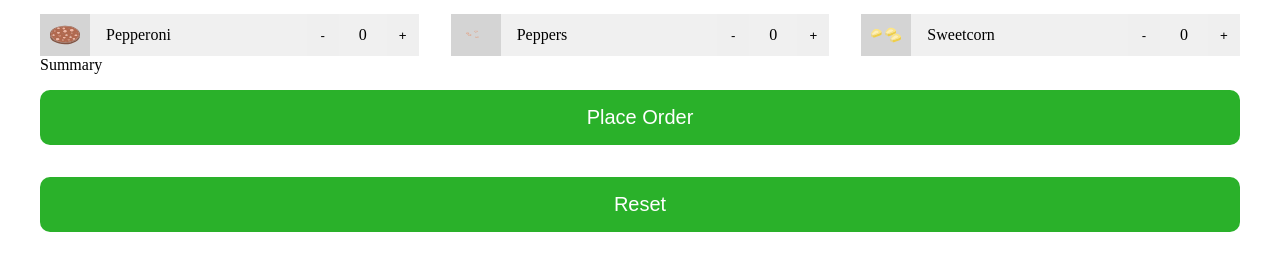
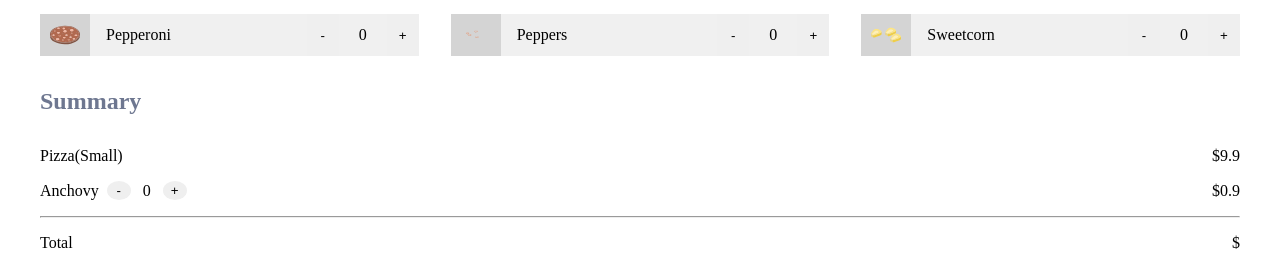
Before and after one commit to Haley-Zhu/pizza-zhu, a React app: page / in a window 1280 px wide. Shown: the part 697-952 px from the top of the page. Built offline with nearby package versions, Linux system fonts and the light colour scheme.

Commit message:
complete Summary, 1st stateless react completed

```diff
--- a/src/components/PizzaCreator/PizzaCreator.jsx
+++ b/src/components/PizzaCreator/PizzaCreator.jsx
@@ -3,6 +3,7 @@ import Details from '../Details';
 import SubmitButton from '../SubmitButton';
 import Sizes from '../Sizes';
 import Toppings from '../Toppings';
+import Summary from '../Summary';
 import './PizzaCreator.css';
 
 const PizzaCreator = () => (
@@ -10,7 +11,8 @@ const PizzaCreator = () => (
     <Details />
     <Sizes />
     <Toppings />
-    <div>Summary</div>
+    <Summary selectedPizza={{ sizestyle:'small', price: 9.9}}
+    selectToppings={[{toppingName: 'anchovy', toppingPrice: 0.9}]} />
     <SubmitButton>Place Order</SubmitButton>
     <SubmitButton>Reset</SubmitButton>
   </div>
--- a/src/components/Size/Size.jsx
+++ b/src/components/Size/Size.jsx
@@ -6,7 +6,7 @@ const Size = ({
   sizestyle,
   price
 }) => (
-  <div className={`size size--${sizestyle}`}>
+  <div key={sizestyle} className={`size size--${sizestyle}`}>
     <img src={sizeimg} alt={sizestyle} />
     <div className="size__name">{sizestyle}
       <br />
--- a/src/components/Sizes/Sizes.jsx
+++ b/src/components/Sizes/Sizes.jsx
@@ -18,7 +18,7 @@ const Sizes = () => (
         sizestyle: 'large',
         price: 11.9,
       }].map(({sizestyle, price}) => (
-        <Size key={sizestyle} sizestyle={sizestyle} price={price}/>
+        <Size sizestyle={sizestyle} price={price}/>
       ))}
     </div>
   </section>
--- a/src/components/Summary/Summary.css
+++ b/src/components/Summary/Summary.css
@@ -23,6 +23,10 @@
   justify-items: start;
 }
 
+.item__name {
+  text-transform: capitalize;
+}
+
 .item__amount {
   display: grid;
   grid-template-columns: 1.5rem 2rem 1.5rem;
--- a/src/components/Summary/Summary.jsx
+++ b/src/components/Summary/Summary.jsx
@@ -1,35 +1,40 @@
 import React from 'react';
+import Title from '../Title';
+import './Summary.css';
 
-const Summary = () => (
+const Summary = ({
+  selectedPizza: {
+    sizestyle,
+    price,
+  },
+  selectToppings,
+  total
+}) => (
   <section className="summary">
     <Title>Summary</Title>
     <ul>
+      <li className="summary__itemsize">
+        <span className="item__name">Pizza({sizestyle})</span>
+        <span className="item__price">${price}</span>
+      </li>
+      {selectToppings.map(({ toppingName, toppingPrice }) => (
+        <li className="summary__item" key={toppingName}>
+          <span className="item__name">{toppingName}</span>
+          <div className="item__amount">
+            <button>-</button>
+            <span>0</span>
+            <button>+</button>
+          </div>
+          <span className="item__price">${toppingPrice}</span>
+        </li>
+      ))}
     </ul>
     <hr/>
     <div className="summary__total">
       <span>Total</span>
-      <span className="item__price">$9.9</span>
+      <span className="item__price">${total}</span>
     </div>
   </section>
 )
 
 export default Summary;
-
-{/* <section class="summary">
-      <h2>Summary</h2>
-      <ul>
-        <li class="summary__itemsize">
-          <span class="item__name">Pizza(Small)</span>
-          <span class="item__price">$9.9</span>
-        </li>
-        <li class="summary__item">
-          <span class="item__name">Anchovy</span>
-          <div class="item__amount">
-            <button>-</button>
-            <span>0</span>
-            <button>+</button>
-          </div>
-          <span class="item__price">$0.9</span>
-        </li>
-      </ul>
-    </section> */}
--- a/src/components/Topping/Topping.jsx
+++ b/src/components/Topping/Topping.jsx
@@ -5,7 +5,7 @@ const Topping = ({
   toppingName,
   toppingImg
 }) => (
-  <div className="topping">
+  <div key={toppingName} className="topping">
     <img src={toppingImg} alt={toppingName} />
     <span className="topping__name">{toppingName}</span>
     <div className="topping__amount">
--- a/src/components/Toppings/Toppings.jsx
+++ b/src/components/Toppings/Toppings.jsx
@@ -57,7 +57,7 @@ const Toppings = () => (
         toppingName: 'sweetcorn',
         toppingImg: sweetcornImg
       }].map(({ toppingName, toppingImg }) => (
-        <Topping key={toppingName} toppingName={toppingName} toppingImg={toppingImg} />
+        <Topping toppingName={toppingName} toppingImg={toppingImg} />
       ))}
     </div>
   </section>
```
Also changed, not shown: 1 other file (tests, documents, lock files or other folders).
